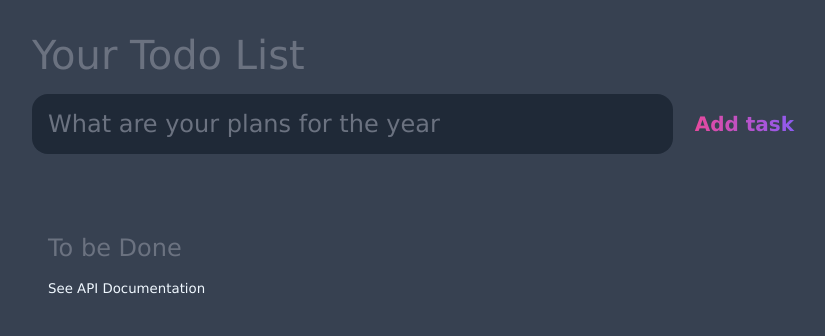
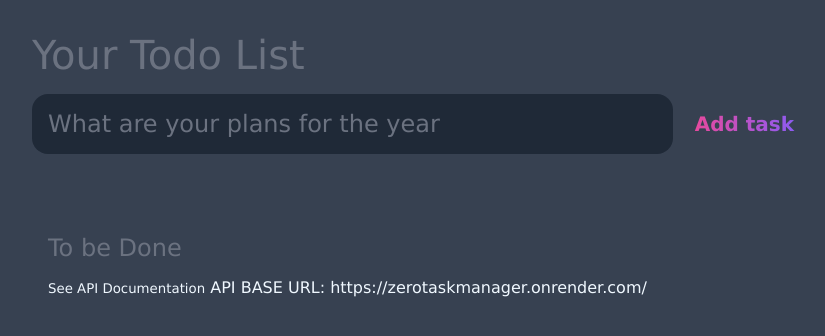
Before and after one commit to gionsunday/Fullstack-Taskmanager, a plain HTML site: page public/index.html in a window 1280 px wide. Shown: the whole page, without its empty margins (224-1049 px from the left). Drawn offline with nearby package versions, Linux system fonts and the light colour scheme; no server answers.

Commit message:
Update index.html

```diff
--- a/public/index.html
+++ b/public/index.html
@@ -46,6 +46,8 @@
             </div>
              <a href="https://documenter.getpostman.com/view/21111363/2s9YJezMHk" style="text-decoration: none; color: aliceblue;">See API Documentation</a></small>
 
+              <a href="#" style="text-decoration: none; color: aliceblue;">API BASE URL: https://zerotaskmanager.onrender.com/</a></small>
+
         </section>
 
     </main>
```
